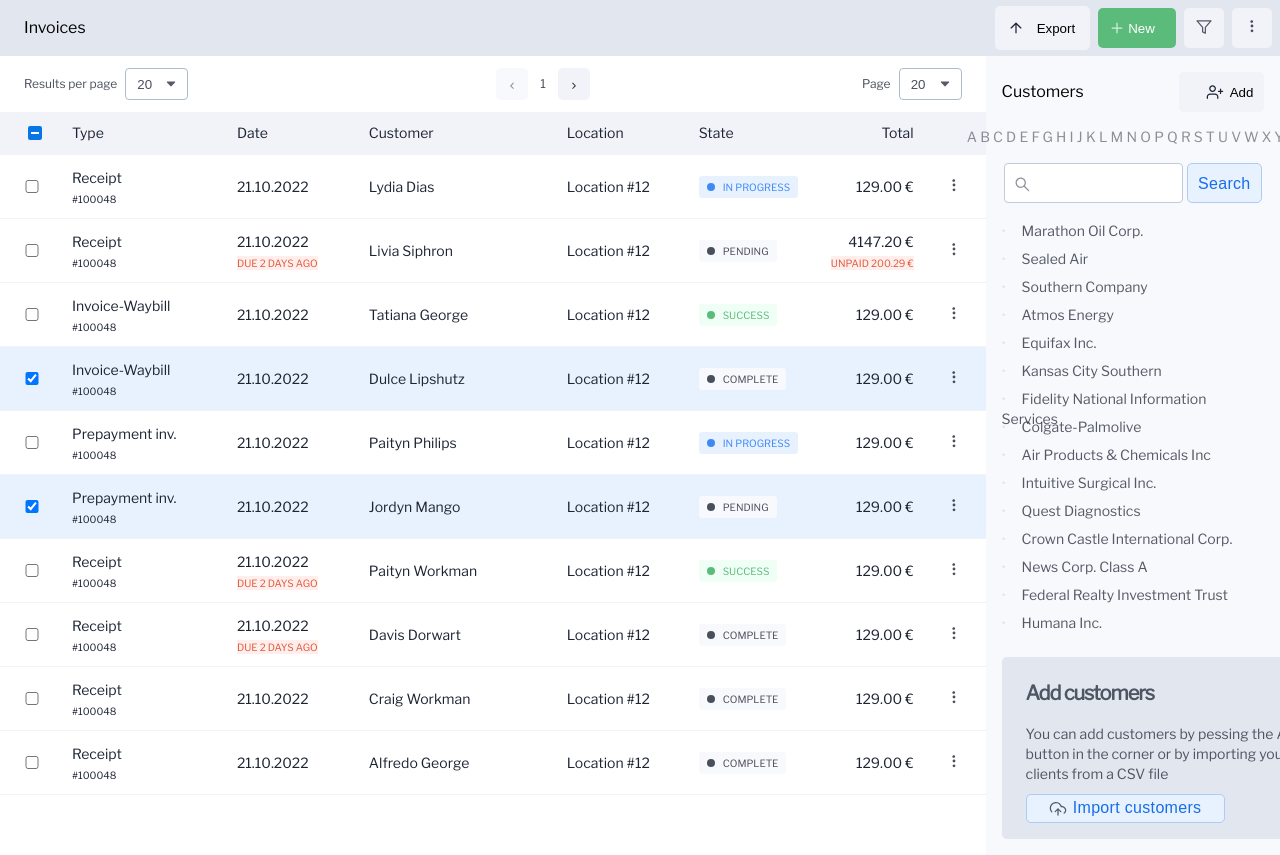
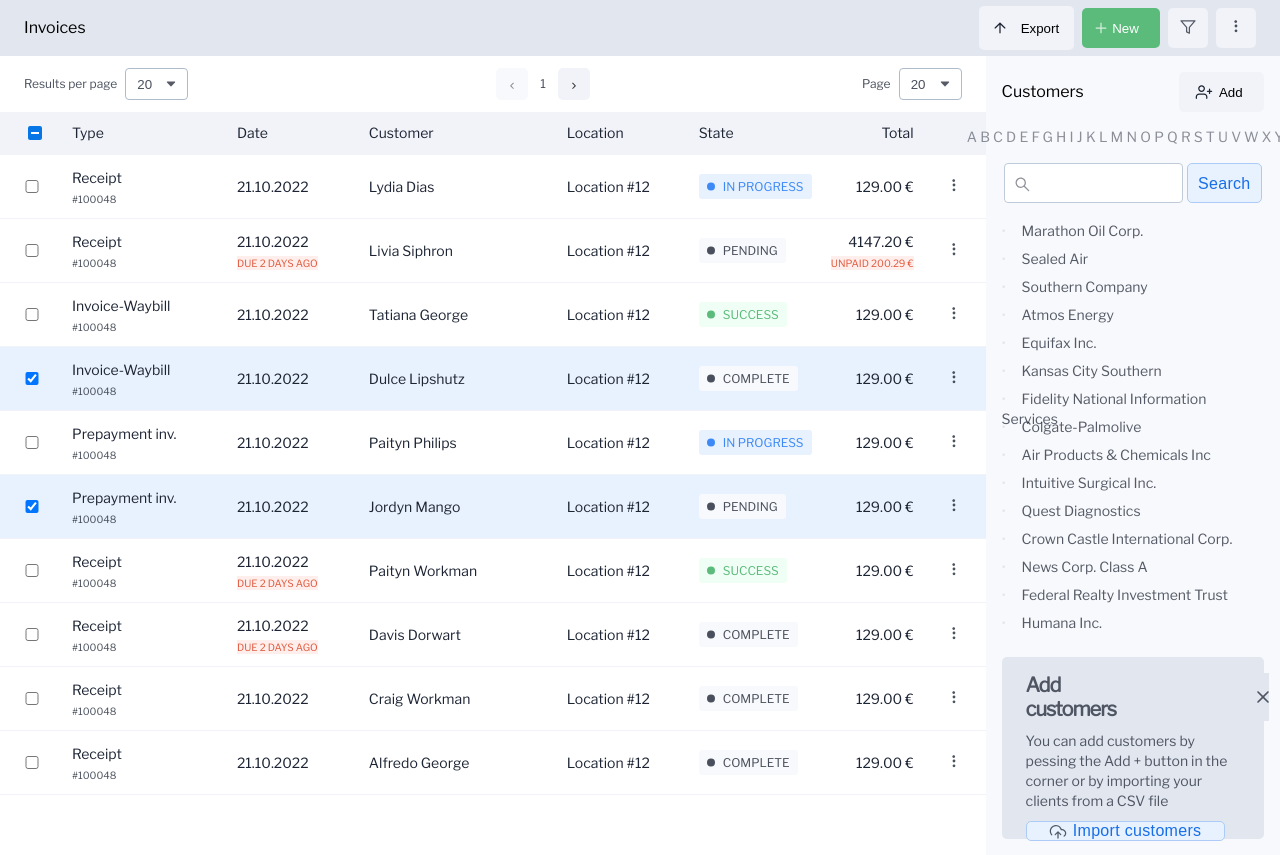
Before and after one commit to Sakneb/data-visualization, a plain HTML site: page index.html in a window 1280 px wide. Drawn offline with nearby package versions, Linux system fonts and the light colour scheme.

Commit message:
refactor: general styles

```diff
--- a/index.html
+++ b/index.html
@@ -14,7 +14,7 @@
   </head>
   <body class="body">
     <header class="header">
-      <div class="invoices">Invoices</div>
+      <p>Invoices</p>
       <div class="button-groups">
         <button class="export">
           <img src="./assets/vector.svg" alt="vector" />Export
@@ -70,7 +70,7 @@
               <td><input type="checkbox" /></td>
               <td>
                 <p>Receipt</p>
-                <p>#100048</p>
+                <p class="receipt">#100048</p>
               </td>
               <td>21.10.2022</td>
               <td>Lydia Dias</td>
@@ -78,7 +78,7 @@
               <td>
                 <div class="state--progress">
                   <img src="./assets/Ellipse.svg" />
-                  <p>IN PROGRESS</p>
+                  <p class="state">IN PROGRESS</p>
                 </div>
               </td>
               <td>129.00 €</td>
@@ -91,7 +91,7 @@
               <td><input type="checkbox" /></td>
               <td>
                 <p>Receipt</p>
-                <p>#100048</p>
+                <p class="receipt">#100048</p>
               </td>
               <td>
                 <p>21.10.2022</p>
@@ -102,7 +102,7 @@
               <td>
                 <div class="state--pending">
                   <img src="./assets/pending.svg" />
-                  <p>PENDING</p>
+                  <p class="state">PENDING</p>
                 </div>
               </td>
 
@@ -119,7 +119,7 @@
               <td><input type="checkbox" /></td>
               <td>
                 <p>Invoice-Waybill</p>
-                <p>#100048</p>
+                <p class="receipt">#100048</p>
               </td>
               <td>21.10.2022</td>
               <td>Tatiana George</td>
@@ -127,7 +127,7 @@
               <td>
                 <div class="state--success">
                   <img src="./assets/success.svg" />
-                  <p>SUCCESS</p>
+                  <p class="state">SUCCESS</p>
                 </div>
               </td>
               <td>129.00 €</td>
@@ -140,7 +140,7 @@
               <td><input type="checkbox" checked /></td>
               <td>
                 <p>Invoice-Waybill</p>
-                <p>#100048</p>
+                <p class="receipt">#100048</p>
               </td>
               <td>21.10.2022</td>
               <td>Dulce Lipshutz</td>
@@ -148,7 +148,7 @@
               <td>
                 <div class="state--complete">
                   <img src="./assets/pending.svg" />
-                  <p>COMPLETE</p>
+                  <p class="state">COMPLETE</p>
                 </div>
               </td>
               <td>129.00 €</td>
@@ -161,7 +161,7 @@
               <td><input type="checkbox" /></td>
               <td>
                 <p>Prepayment inv.</p>
-                <p>#100048</p>
+                <p class="receipt">#100048</p>
               </td>
               <td>21.10.2022</td>
               <td>Paityn Philips</td>
@@ -169,7 +169,7 @@
               <td>
                 <div class="state--progress">
                   <img src="./assets/Ellipse.svg" />
-                  <p>IN PROGRESS</p>
+                  <p class="state">IN PROGRESS</p>
                 </div>
               </td>
               <td>129.00 €</td>
@@ -182,7 +182,7 @@
               <td><input type="checkbox" checked /></td>
               <td>
                 <p>Prepayment inv.</p>
-                <p>#100048</p>
+                <p class="receipt">#100048</p>
               </td>
               <td>21.10.2022</td>
               <td>Jordyn Mango</td>
@@ -190,7 +190,7 @@
               <td>
                 <div class="state--pending">
                   <img src="./assets/pending.svg" />
-                  <p>PENDING</p>
+                  <p class="state">PENDING</p>
                 </div>
               </td>
               <td>129.00 €</td>
@@ -203,7 +203,7 @@
               <td><input type="checkbox" /></td>
               <td>
                 <p>Receipt</p>
-                <p>#100048</p>
+                <p class="receipt">#100048</p>
               </td>
               <td>
                 <p>21.10.2022</p>
@@ -214,7 +214,7 @@
               <td>
                 <div class="state--success">
                   <img src="./assets/success.svg" />
-                  <p>SUCCESS</p>
+                  <p class="state">SUCCESS</p>
                 </div>
               </td>
 
@@ -228,7 +228,7 @@
               <td><input type="checkbox" /></td>
               <td>
                 <p>Receipt</p>
-                <p>#100048</p>
+                <p class="receipt">#100048</p>
               </td>
               <td>
                 <p>21.10.2022</p>
@@ -239,7 +239,7 @@
               <td>
                 <div class="state--complete">
                   <img src="./assets/pending.svg" />
-                  <p>COMPLETE</p>
+                  <p class="state">COMPLETE</p>
                 </div>
               </td>
               <td>129.00 €</td>
@@ -252,7 +252,7 @@
               <td><input type="checkbox" /></td>
               <td>
                 <p>Receipt</p>
-                <p>#100048</p>
+                <p class="receipt">#100048</p>
               </td>
               <td>21.10.2022</td>
               <td>Craig Workman</td>
@@ -260,7 +260,7 @@
               <td>
                 <div class="state--complete">
                   <img src="./assets/pending.svg" />
-                  <p>COMPLETE</p>
+                  <p class="state">COMPLETE</p>
                 </div>
               </td>
               <td>129.00 €</td>
@@ -273,7 +273,7 @@
               <td><input type="checkbox" /></td>
               <td>
                 <p>Receipt</p>
-                <p>#100048</p>
+                <p class="receipt">#100048</p>
               </td>
               <td>21.10.2022</td>
               <td>Alfredo George</td>
@@ -281,7 +281,7 @@
               <td>
                 <div class="state--complete">
                   <img src="./assets/pending.svg" />
-                  <p>COMPLETE</p>
+                  <p class="state">COMPLETE</p>
                 </div>
               </td>
               <td>129.00 €</td>
--- a/styles.css
+++ b/styles.css
@@ -14,17 +14,14 @@ main {
   align-items: center;
   justify-content: space-between;
   background-color: #e1e6ef;
-  padding: 0px;
+  padding: 8px 24px;
   height: 56px;
 }
-.invoices {
-  padding: 24px;
-}
+
 .button-groups {
   display: flex;
   flex-direction: row;
   align-items: center;
-  padding: 8px;
   gap: 8px;
 }
 
@@ -122,7 +119,6 @@ nav {
   display: flex;
   flex-direction: row;
   align-items: center;
-  padding: 0px;
   gap: 12px;
 }
 
@@ -241,13 +237,6 @@ thead tr td:nth-child(7) {
   align-items: flex-end;
 }
 
-tbody tr td p:last-child {
-  font-style: normal;
-  font-weight: 400;
-  font-size: 10px;
-  line-height: 14px;
-}
-
 tbody tr td button {
   border: none;
   background-color: transparent;
@@ -266,6 +255,18 @@ tbody tr td div {
   background-color: #e8f1fe;
 }
 
+.state {
+  font-weight: 400;
+  font-size: 12px;
+  line-height: 17px;
+}
+
+.receipt {
+  color: rgba(29, 36, 51, 0.8);
+  font-weight: 400;
+  font-size: 10px;
+  line-height: 14px;
+}
 .state--progress p {
   color: #3d8af6;
 }
@@ -287,16 +288,14 @@ tbody tr td div {
   color: #5abb7a;
 }
 
-.date {
-  color: #e0593e;
-  background-color: #ffefec;
-  width: fit-content;
-}
-
+.date,
 .total {
   color: #e0593e;
   background-color: #ffefec;
   width: fit-content;
+  font-weight: 400;
+  font-size: 10px;
+  line-height: 14px;
 }
 
 aside {
@@ -321,8 +320,6 @@ aside {
 
 .add {
   display: flex;
-  flex-direction: row;
-  justify-content: center;
   align-items: center;
   padding: 10px 0px 10px 16px;
   border: none;
@@ -418,18 +415,12 @@ aside {
   align-items: flex-start;
   padding: 16px 24px;
   gap: 10px;
-
-  width: 338px;
   height: 182px;
   background-color: #e1e6ef;
   border-radius: 5px;
 }
 
-.header {
-  display: flex;
-  flex-direction: row;
-  justify-content: space-between;
-  align-items: center;
+section .header {
   padding: 0px;
   gap: 141px;
 }
@@ -444,8 +435,6 @@ aside {
 }
 
 .content {
-  width: 290px;
-  height: 60px;
   font-style: normal;
   font-weight: 400;
   font-size: 14px;
```
